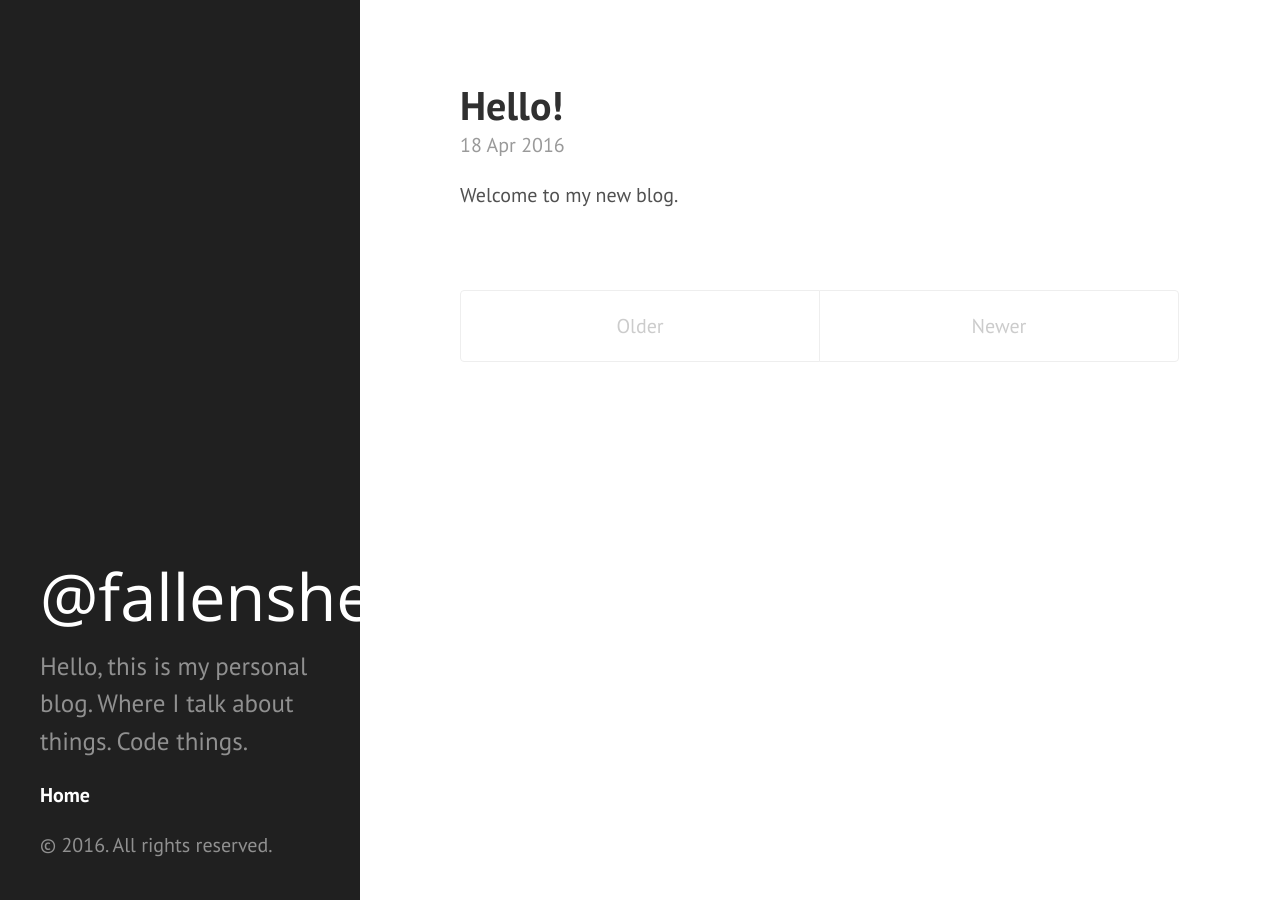
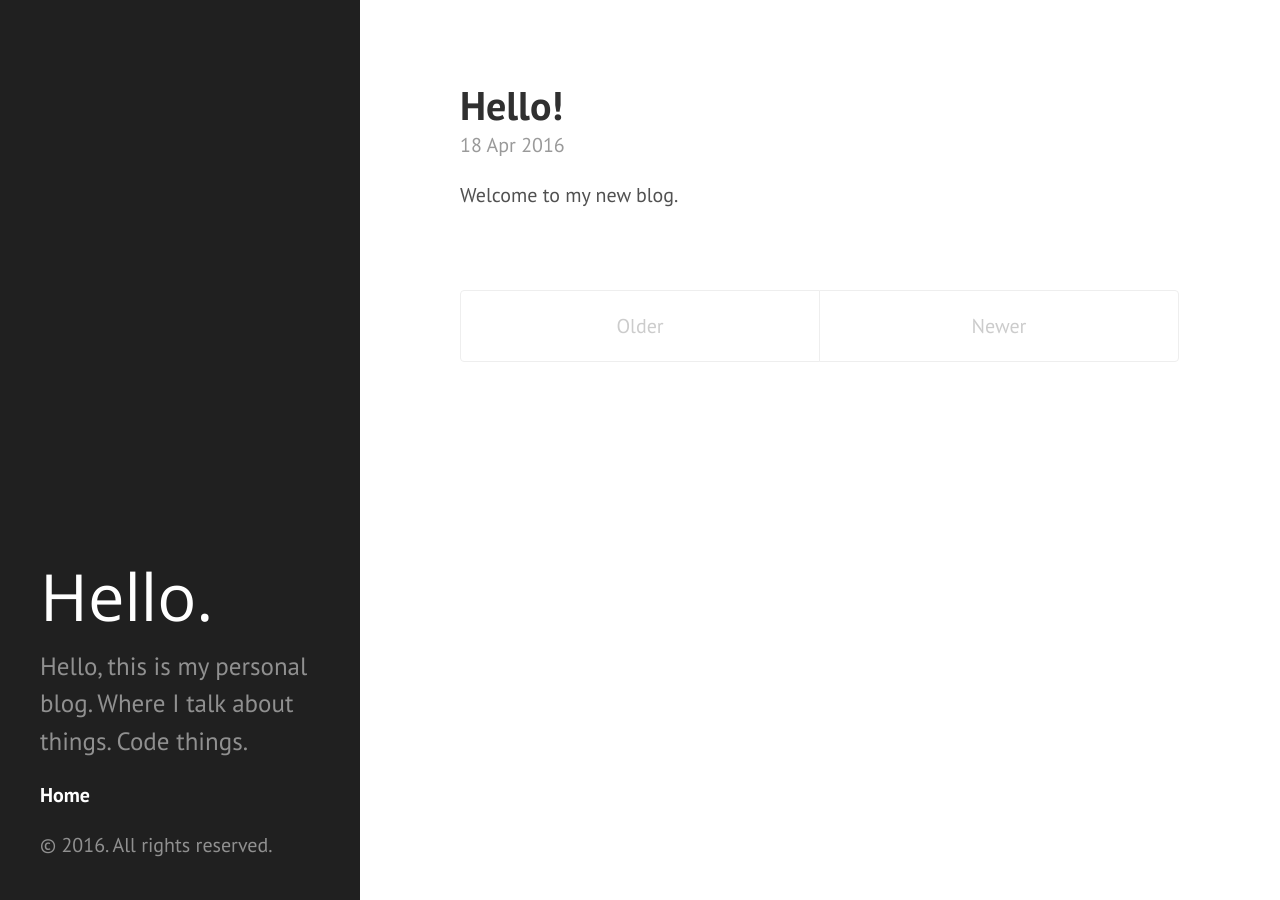
Before and after one commit to fallenshell/fallenshell.github.io, a Jekyll site: the page built from index.html, in a window 1280 px wide. Built offline with Jekyll 4.4.1, drawn with Linux system fonts in a browser that asks for light colours; the list of posts is cut into pages by our own code.

Commit message:
Update sidebar.html

```diff
--- a/_includes/sidebar.html
+++ b/_includes/sidebar.html
@@ -1,7 +1,7 @@
 <div class="sidebar">
   <div class="container sidebar-sticky">
     <div class="sidebar-about">
-      <h1 id="headerf">{{ site.title }}</h1>
+      <h1 id="headerf">Hello.</h1>
       <p class="lead">{{ site.description }}</p>
     </div>
 
```
